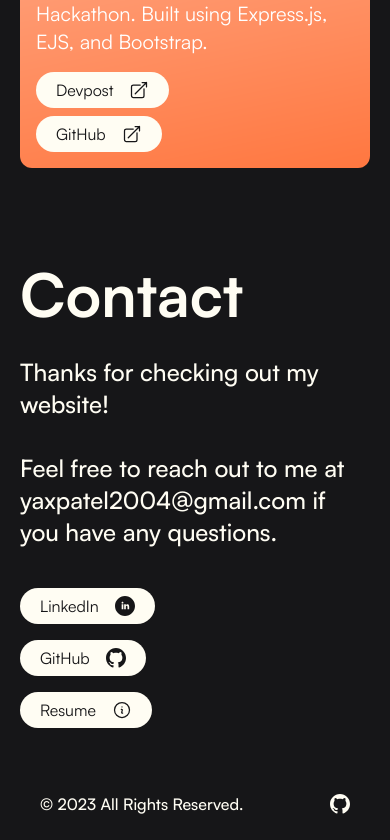
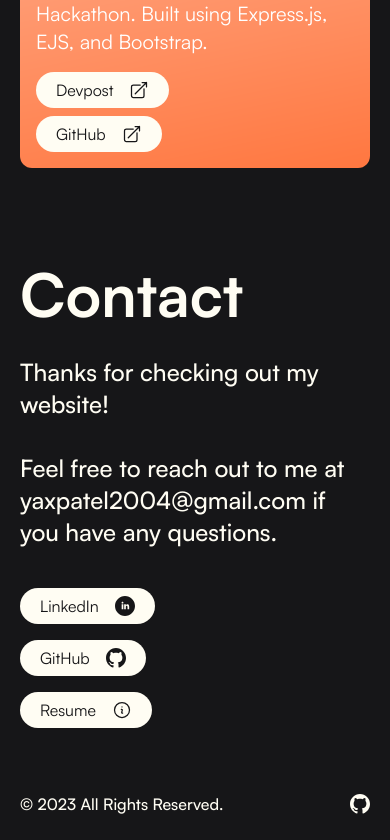
Before and after one commit to ypatel2022/yaxpatel.me, a Next.js app: page / in a window 390 px wide. Shown: the part 3880-4720 px from the top of the page. Built offline with nearby package versions, Linux system fonts and the light colour scheme.

Commit message:
fix mobile contact link and footer

```diff
--- a/pages/index.tsx
+++ b/pages/index.tsx
@@ -111,6 +111,7 @@ export default function Home() {
 
           <Link
             scroll={false}
+            onClick={() => setMenuOpen(false)}
             href="/#contact"
             className="my-2 flex max-w-fit items-center justify-center overflow-hidden rounded-full bg-light px-5 py-3 text-2xl leading-5 text-dark"
           >
@@ -238,7 +239,7 @@ export default function Home() {
       </main>
 
       <footer className="wght-500 w-full pb-6 pt-16">
-        <div className="ml-auto mr-auto flex max-w-7xl items-center px-10 xl:px-0">
+        <div className="ml-auto mr-auto flex max-w-7xl items-center px-5 md:px-10 xl:px-0">
           <div className="flex-grow">
             &copy; {new Date().getFullYear()} All Rights Reserved.
           </div>
```
